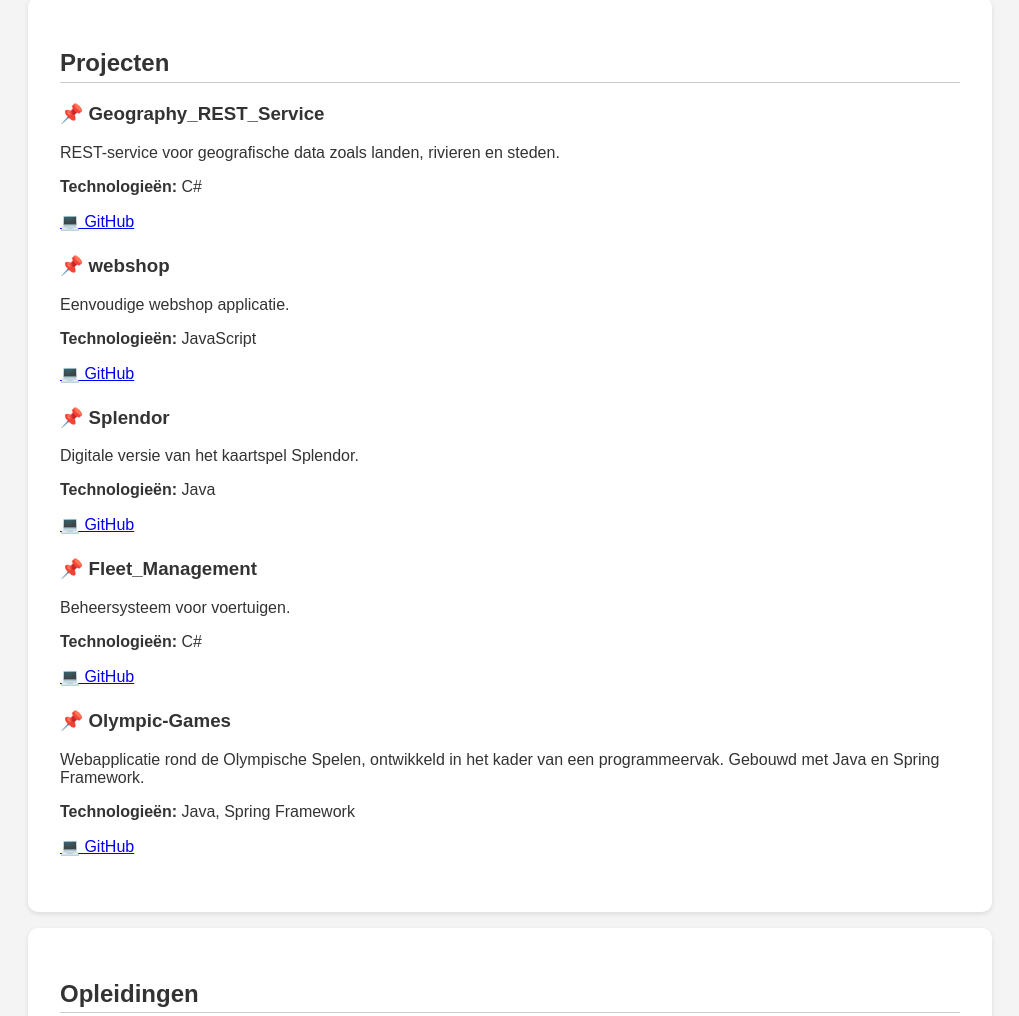
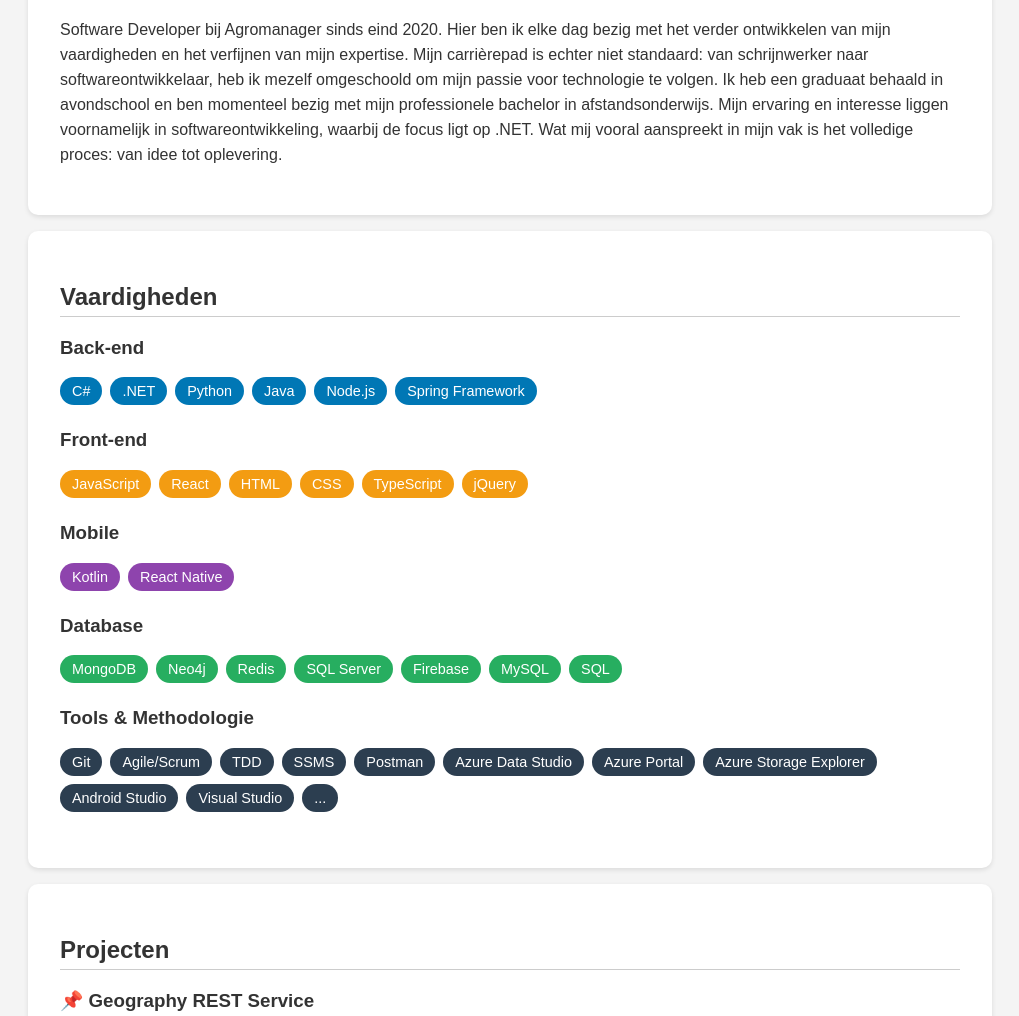
Before and after one commit to NDWauters/NDWauters.github.io, a plain HTML site: page index.html in a window 1280 px wide. Shown: the part 474-1490 px from the top of the page, without its empty margins (130-1149 px from the left). Drawn offline with Linux system fonts and the light colour scheme.

Commit message:
finished portfolio

```diff
--- a/index.html
+++ b/index.html
@@ -5,25 +5,89 @@
   <meta name="viewport" content="width=device-width, initial-scale=1" />
   <title>Andy Wauters – Portfolio</title>
   <style>
-    body { font-family: Arial, sans-serif; margin: 0; padding: 0; background: #f4f4f4; color: #333; }
-    header { background: #222; color: white; padding: 2rem; text-align: center; }
-    section { padding: 2rem; max-width: 900px; margin: auto; background: white; margin-top: 1rem; border-radius: 10px; box-shadow: 0 2px 5px rgba(0,0,0,0.1); }
-    .project, .education, .experience { margin-bottom: 1.5rem; }
-    h2 { border-bottom: 1px solid #ccc; padding-bottom: 0.3rem; }
-    .links a { margin-right: 1rem; color: #0077b5; text-decoration: none; }
-    footer { text-align: center; padding: 2rem; color: #777; font-size: 0.9rem; }
+    body {
+        font-family: Arial, sans-serif;
+        margin: 0;
+        padding: 0;
+        background: #f4f4f4;
+        color: #333;
+    }
+    header {
+        background: #222;
+        color: white;
+        padding: 2rem;
+        text-align: center;
+    }
+    section {
+        padding: 2rem;
+        max-width: 900px;
+        margin: auto;
+        background: white;
+        margin-top: 1rem;
+        border-radius: 10px;
+        box-shadow: 0 2px 5px rgba(0,0,0,0.1);
+    }
+    .project, .education, .experience {
+        margin-bottom: 1.5rem;
+    }
+    h2 {
+        border-bottom: 1px solid #ccc;
+        padding-bottom: 0.3rem;
+    }
+    .links a {
+        margin-right: 1rem;
+        color: #0077b5;
+        text-decoration: none;
+    }
+    footer {
+        text-align: center;
+        padding: 2rem;
+        color: #777;
+        font-size: 0.9rem;
+    }
+    .badges {
+        display: flex;
+        flex-wrap: wrap;
+        gap: 8px;
+        margin-bottom: 1.5rem;
+    }
+    .badges span {
+        padding: 6px 12px;
+        border-radius: 20px;
+        font-size: 0.9rem;
+        color: white;
+    }
+    .backend span {
+        background-color: #0077b5; /* blauw */
+    }
+    .frontend span {
+        background-color: #f39c12; /* oranje */
+    }
+    .mobile span {
+        background-color: #8e44ad; /* paars */
+    }
+    .database span {
+        background-color: #27ae60; /* groen */
+    }
+    .tools span {
+        background-color: #2c3e50; /* donkergrijs */
+    }
+    p.aboutme {
+        line-height: 25px;
+    }
   </style>
 </head>
 <body>
 
 <header>
+  <img src="Agromanager Jan 24 -34.jpg" alt="Andy Wauters" style="width:250px; border-radius: 100%;">
   <h1>Andy Wauters</h1>
   <p>Software Developer – .NET specialist</p>
 </header>
 
 <section>
   <h2>Over mij</h2>
-  <p>
+  <p class="aboutme">
     Software Developer bij Agromanager sinds eind 2020. Hier ben ik elke dag bezig met het verder ontwikkelen van mijn vaardigheden en het verfijnen van mijn expertise.
     Mijn carrièrepad is echter niet standaard: van schrijnwerker naar softwareontwikkelaar, heb ik mezelf omgeschoold om mijn passie voor technologie te volgen.
     Ik heb een graduaat behaald in avondschool en ben momenteel bezig met mijn professionele bachelor in afstandsonderwijs.
@@ -33,17 +97,47 @@
 </section>
 
 <section>
+    <h2>Vaardigheden</h2>
+
+    <h3>Back-end</h3>
+    <div class="badges backend">
+      <span>C#</span><span>.NET</span><span>Python</span><span>Java</span><span>Node.js</span><span>Spring Framework</span>
+    </div>
+
+    <h3>Front-end</h3>
+    <div class="badges frontend">
+      <span>JavaScript</span><span>React</span><span>HTML</span><span>CSS</span><span>TypeScript</span><span>jQuery</span>
+    </div>
+
+    <h3>Mobile</h3>
+    <div class="badges mobile">
+      <span>Kotlin</span><span>React Native</span>
+    </div>
+
+    <h3>Database</h3>
+    <div class="badges database">
+      <span>MongoDB</span><span>Neo4j</span><span>Redis</span><span>SQL Server</span><span>Firebase</span><span>MySQL</span><span>SQL</span>
+    </div>
+
+    <h3>Tools & Methodologie</h3>
+    <div class="badges tools">
+      <span>Git</span><span>Agile/Scrum</span><span>TDD</span><span>SSMS</span><span>Postman</span><span>Azure Data Studio</span>
+      <span>Azure Portal</span><span>Azure Storage Explorer</span><span>Android Studio</span><span>Visual Studio</span><span>...</span>
+    </div>
+  </section>
+
+<section>
   <h2>Projecten</h2>
   <div class="project">
-    <h3>📌 Geography_REST_Service</h3>
+    <h3>📌 Geography REST Service</h3>
     <p>REST-service voor geografische data zoals landen, rivieren en steden.</p>
     <p><strong>Technologieën:</strong> C#</p>
     <a href="https://github.com/NDWauters/Geography_REST_Service" target="_blank">💻 GitHub</a>
   </div>
   <div class="project">
-    <h3>📌 webshop</h3>
+    <h3>📌 Webshop</h3>
     <p>Eenvoudige webshop applicatie.</p>
-    <p><strong>Technologieën:</strong> JavaScript</p>
+    <p><strong>Technologieën:</strong> JavaScript, React Native, Firebase</p>
     <a href="https://github.com/NDWauters/webshop" target="_blank">💻 GitHub</a>
   </div>
   <div class="project">
@@ -53,18 +147,27 @@
     <a href="https://github.com/NDWauters/Splendor" target="_blank">💻 GitHub</a>
   </div>
   <div class="project">
-    <h3>📌 Fleet_Management</h3>
-    <p>Beheersysteem voor voertuigen.</p>
+    <h3>📌 Fleet Management</h3>
+    <p>Beheersysteem voor voertuigen. Dit was het eindproject voor de mijn graduaat Progarmmeren.</p>
     <p><strong>Technologieën:</strong> C#</p>
     <a href="https://github.com/NDWauters/Fleet_Management" target="_blank">💻 GitHub</a>
   </div>
   <div class="project">
-    <h3>📌 Olympic-Games</h3>
+    <h3>📌 Olympic Games</h3>
     <p>Webapplicatie rond de Olympische Spelen, ontwikkeld in het kader van een programmeervak. Gebouwd met Java en Spring Framework.</p>
     <p><strong>Technologieën:</strong> Java, Spring Framework</p>
     <a href="https://github.com/NDWauters/Olympic-Games" target="_blank">💻 GitHub</a>
   </div>
 </section>
+
+<section>
+    <h2>Werkervaring</h2>
+    <div class="experience">
+      <p><strong>.NET Developer</strong> bij Agromanager (dec 2020 – heden)</p>
+      <p>Ontwikkeling en onderhoud van softwaretoepassingen in de fruitteeltsector met focus op .NET.</p>
+    </div>
+  </section>
+
 
 <section>
   <h2>Opleidingen</h2>
@@ -76,24 +179,6 @@
     <p><strong>HOGENT</strong> – Graduaat Programmeren (2019 – 2022)</p>
     <p>Onderwijsvorm: avondschool</p>
   </div>
-</section>
-
-<section>
-  <h2>Werkervaring</h2>
-  <div class="experience">
-    <p><strong>.NET Developer</strong> bij Agromanager (dec 2020 – heden)</p>
-    <p>Ontwikkeling en onderhoud van softwaretoepassingen in de fruitteeltsector met focus op .NET.</p>
-  </div>
-</section>
-
-<section>
-  <h2>Vaardigheden</h2>
-  <ul>
-    <li>SQL, C#, .NET, ASP.NET</li>
-    <li>JavaScript, React.js, Node.js, React Native, jQuery</li>
-    <li>HTML, CSS, Spring Framework, Python</li>
-    <li>Design patterns, agile werken, teamcollaboratie</li>
-  </ul>
 </section>
 
 <section>
```
Also changed, not shown: 1 other file.
